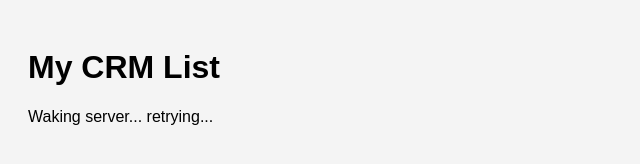
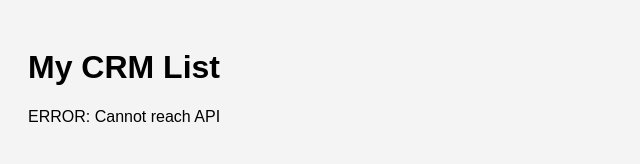
Before and after one commit to githerdone-dotcom/crm-data, a website: page index.html in a window 1280 px wide. Shown: the full height of the page, 0-640 px from the left. Drawn offline with Linux system fonts and the light colour scheme; no server answers.

Commit message:
Update index.html

```diff
--- a/index.html
+++ b/index.html
@@ -26,15 +26,18 @@
 <div id="list"></div>
 
 <script>
-async function loadData(retries = 5) {
-  try {
-    const res = await fetch("https://crm-data.onrender.com/data");
+const status = document.createElement("p");
+document.body.appendChild(status);
 
-    if (!res.ok) throw new Error("Server waking up");
+fetch("https://crm-data.onrender.com/data")
+  .then(res => {
+    status.innerText = "Connected to server...";
+    return res.json();
+  })
+  .then(data => {
+    status.innerText = "Data loaded ✔";
 
-    const data = await res.json();
     const container = document.getElementById("list");
-    container.innerHTML = "";
 
     data.forEach(place => {
       const div = document.createElement("div");
@@ -45,20 +48,10 @@ async function loadData(retries = 5) {
       `;
       container.appendChild(div);
     });
-
-  } catch (err) {
-    if (retries > 0) {
-      document.getElementById("list").innerHTML =
-        "Waking server... retrying...";
-      setTimeout(() => loadData(retries - 1), 4000);
-    } else {
-      document.getElementById("list").innerHTML =
-        "Server still starting. Refresh in a moment.";
-    }
-  }
-}
-
-loadData();
+  })
+  .catch(err => {
+    status.innerText = "ERROR: Cannot reach API";
+  });
 </script>
 
 </body>
```
